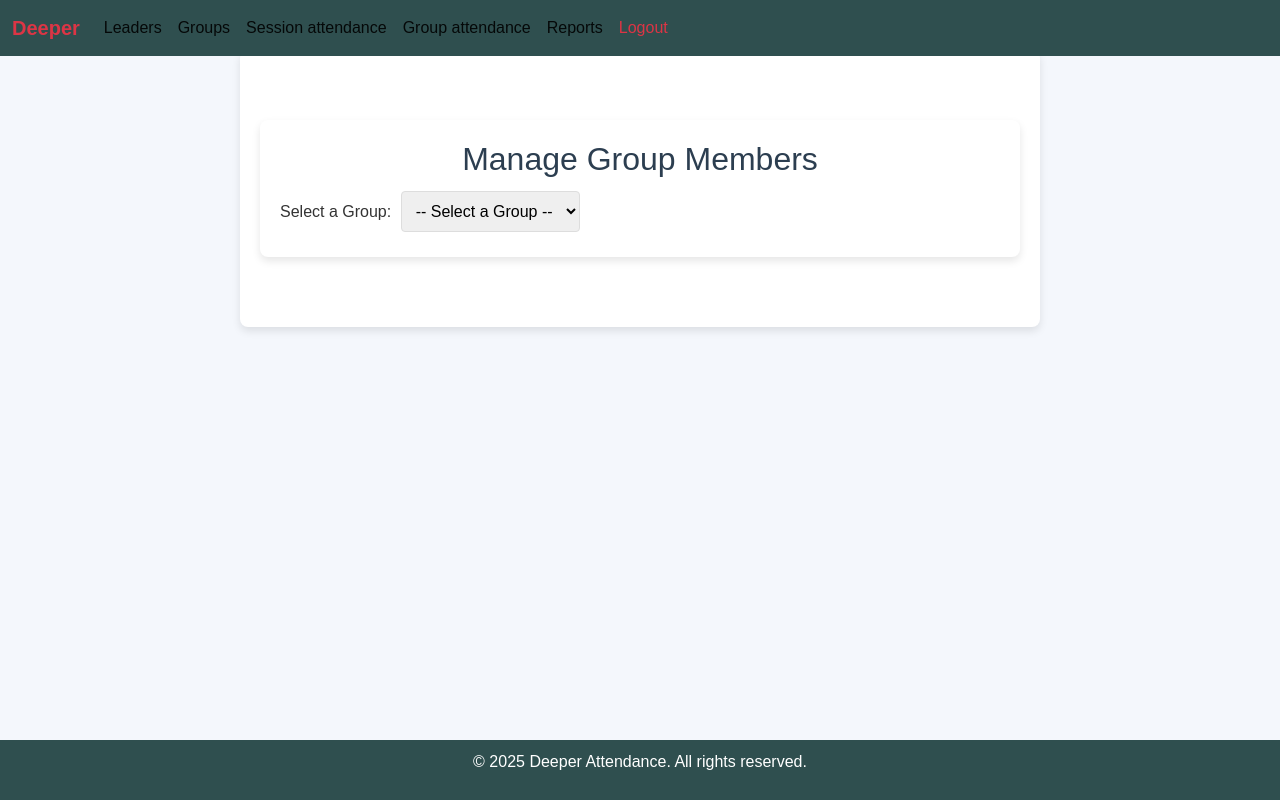
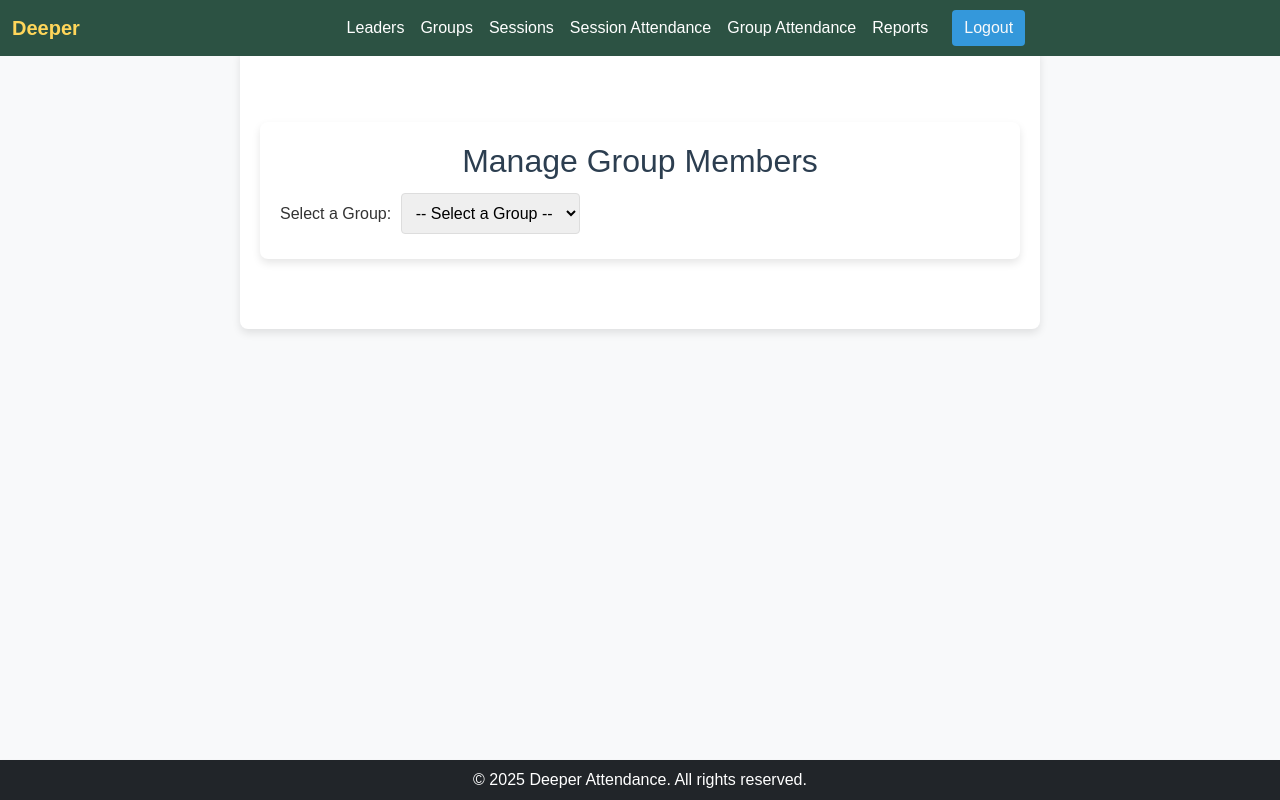
Before and after one commit to jimmyMithamo/new_deeper, a Django app: page /supervisor/manage-group/ in a window 1280 px wide. Run offline with Django 5.2, Linux system fonts and the light colour scheme; data that the repository does not hold is empty.

Commit message:
admin session management

```diff
--- a/attendance/templates/attendance/base.html
+++ b/attendance/templates/attendance/base.html
@@ -5,65 +5,50 @@
   <title>{% block title %}Deeper Attendance{% endblock %}</title>
 
   <!-- Bootstrap CSS -->
-  <link href="https://cdn.jsdelivr.net/npm/bootstrap@5.0.2/dist/css/bootstrap.min.css" rel="stylesheet" integrity="sha384-EVSTQN3/azprG1Anm3QDgpJLIm9Nao0Yz1ztcQTwFspd3yD65VohhpuuCOmLASjC" crossorigin="anonymous">
-
-  <style>
-    body {
-      background-color: #f4f4f9;
-      font-family: 'Segoe UI', Tahoma, Geneva, Verdana, sans-serif;
-      padding-top: 80px;  /* Prevent content from being hidden behind navbar */
-      padding-bottom: 50px; /* Prevent content from overlapping footer */
-    }
-
-    /* Navbar Styling */
-    .navbar {
-      background-color: #2F4F4F;  /* Dark Slate Gray */
-    }
-
-
-    /* Footer Styling */
-    footer {
-      background-color: #2F4F4F;
-      color: white;
-      position: fixed;
-      bottom: 0;
-      width: 100%;
-      text-align: center;
-      padding: 10px 0;
-    }
-  </style>
+  <link href="https://cdn.jsdelivr.net/npm/bootstrap@5.0.2/dist/css/bootstrap.min.css" rel="stylesheet">
 </head>
 
-<body>
+<body class="bg-light">
 
-  <nav class="navbar navbar-expand-lg navbar-light text-light fixed-top h-10">
+  <!-- Navbar -->
+  <nav class="navbar navbar-expand-lg navbar-dark fixed-top" style="background-color: #2c5243;">
     <div class="container-fluid">
-      <a class="navbar-brand fw-bold text-danger " href="{% url 'admin_home' %}">Deeper</a>
-      <button class="navbar-toggler fs-2" type="button" data-bs-toggle="collapse" data-bs-target="#navbarNavAltMarkup" aria-controls="navbarNavAltMarkup" aria-expanded="false" aria-label="Toggle navigation">
+
+      <!-- Brand aligned to the left with distinct color -->
+      <a class="navbar-brand fw-bolder lead" href="{% url 'admin_home' %}" style="color: #FFD65A;">Deeper</a>
+
+      <!-- Toggler aligned to the right -->
+      <button class="navbar-toggler ms-auto" type="button" data-bs-toggle="collapse" data-bs-target="#navbarNavAltMarkup" aria-controls="navbarNavAltMarkup" aria-expanded="false" aria-label="Toggle navigation">
         <span class="navbar-toggler-icon"></span>
       </button>
-      <div class="collapse navbar-collapse" id="navbarNavAltMarkup">
+
+      <!-- Navbar Links centered on larger screens -->
+      <div class="collapse navbar-collapse justify-content-center" id="navbarNavAltMarkup">
         <div class="navbar-nav">
-          <a class="nav-link active " aria-current="page" href="{% url 'assign_leader' %}">Leaders</a>
-          <a class="nav-link active " aria-current="page" href="{% url 'manage_group' %}">Groups</a>
-          <a class="nav-link active " aria-current="page" href="{% url 'view_attendance' %}">Session attendance</a>
-          <a class="nav-link active " aria-current="page" href="{% url 'all_attendance' %}">Group attendance</a>
-          <a class="nav-link active " aria-current="page" href="{% url 'generate_attendance_report' %}">Reports</a>
-          <a class="nav-link active text-danger " aria-current="page" href="{% url 'supervisor_logout' %}">Logout</a>
+          <a class="nav-link text-white" href="{% url 'assign_leader' %}">Leaders</a>
+          <a class="nav-link text-white" href="{% url 'manage_group' %}">Groups</a>
+          <a class="nav-link text-white" href="{% url 'sessions' %}">Sessions</a>
+          <a class="nav-link text-white" href="{% url 'view_attendance' %}">Session Attendance</a>
+          <a class="nav-link text-white" href="{% url 'all_attendance' %}">Group Attendance</a>
+          <a class="nav-link text-white" href="{% url 'generate_attendance_report' %}">Reports</a>
         </div>
+
+        <!-- Logout Button aligned to the right -->
+        <a class="btn btn-danger text-light btn-outline-danger ms-lg-3 mt-3 mt-lg-0" href="{% url 'supervisor_logout' %}">Logout</a>
       </div>
+
     </div>
   </nav>
   <!-- Navbar End -->
 
   <!-- Main Content Block -->
-  <div class="container">
+  <div class="container mt-5 pt-4">
     {% block content %}{% endblock %}
   </div>
 
   <!-- Footer -->
-  <footer>
-    <p>&copy; 2025 Deeper Attendance. All rights reserved.</p>
+  <footer class="bg-dark text-white text-center py-2 fixed-bottom shadow-sm">
+    <p class="mb-0">&copy; 2025 Deeper Attendance. All rights reserved.</p>
   </footer>
 
   <!-- Bootstrap Bundle with Popper -->
--- a/attendance/urls.py
+++ b/attendance/urls.py
@@ -21,5 +21,8 @@ urlpatterns = [
     path('supervisor/all_attendance/', views.all_attendance, name='all_attendance'),
     path('supervisor/logout/', views.supervisor_logout, name='supervisor_logout'),
     path('generate-report/', views.generate_attendance_report, name='generate_attendance_report'),
-
+    path('supervisor/sessions/', views.manage_sessions, name='sessions'),
+    path('supervisor/create-session/', views.create_session, name='create_session'),
+    path('edit-session/<int:session_id>/', views.edit_session, name='edit_session'),
+    path('supervisor/delete-session/<int:session_id>/', views.delete_session, name='delete_session'),
 ]
--- a/attendance/views.py
+++ b/attendance/views.py
@@ -9,6 +9,7 @@ import io
 import base64
 import matplotlib.pyplot as plt
 from django.db.models import Count, Q
+from datetime import date
 
 
 
@@ -130,6 +131,37 @@ def check_login(request):
             messages.error(request, "Invalid username")
     return redirect("login")
 
+#manage sessions page
+def manage_sessions(request):
+    sessions = Session.objects.all().order_by('-date')
+    today = date.today()
+    return render(request, 'attendance/sessions.html', {'sessions': sessions, 'today': today})
+
+#create session
+def create_session(request):
+    if request.method == 'POST':
+        name = request.POST.get('name')
+        date = request.POST.get('date')
+        session = Session.objects.create(name=name,date=date)
+        return redirect('sessions')
+    return render(request, 'attendance/sessions.html')
+
+#edit session
+def edit_session(request, session_id):
+    session = get_object_or_404(Session, id=session_id)
+    if request.method == 'POST':
+        session.name = request.POST.get('name')
+        session.date = request.POST.get('date')
+        session.save()
+        return redirect('sessions')
+    return render(request, 'attendance/sessions.html', {'session': session})
+
+#delete session
+def delete_session(request, session_id):
+    session = get_object_or_404(Session, id=session_id)
+    session.delete()
+    return redirect('sessions')
+
 def home(request):
     leader = leaders.objects.filter(username=request.session.get('leader')).first()
     if not leader:
```
Also changed, not shown: attendance/templates/attendance/sessions.html (added, +116 -0 lines).
